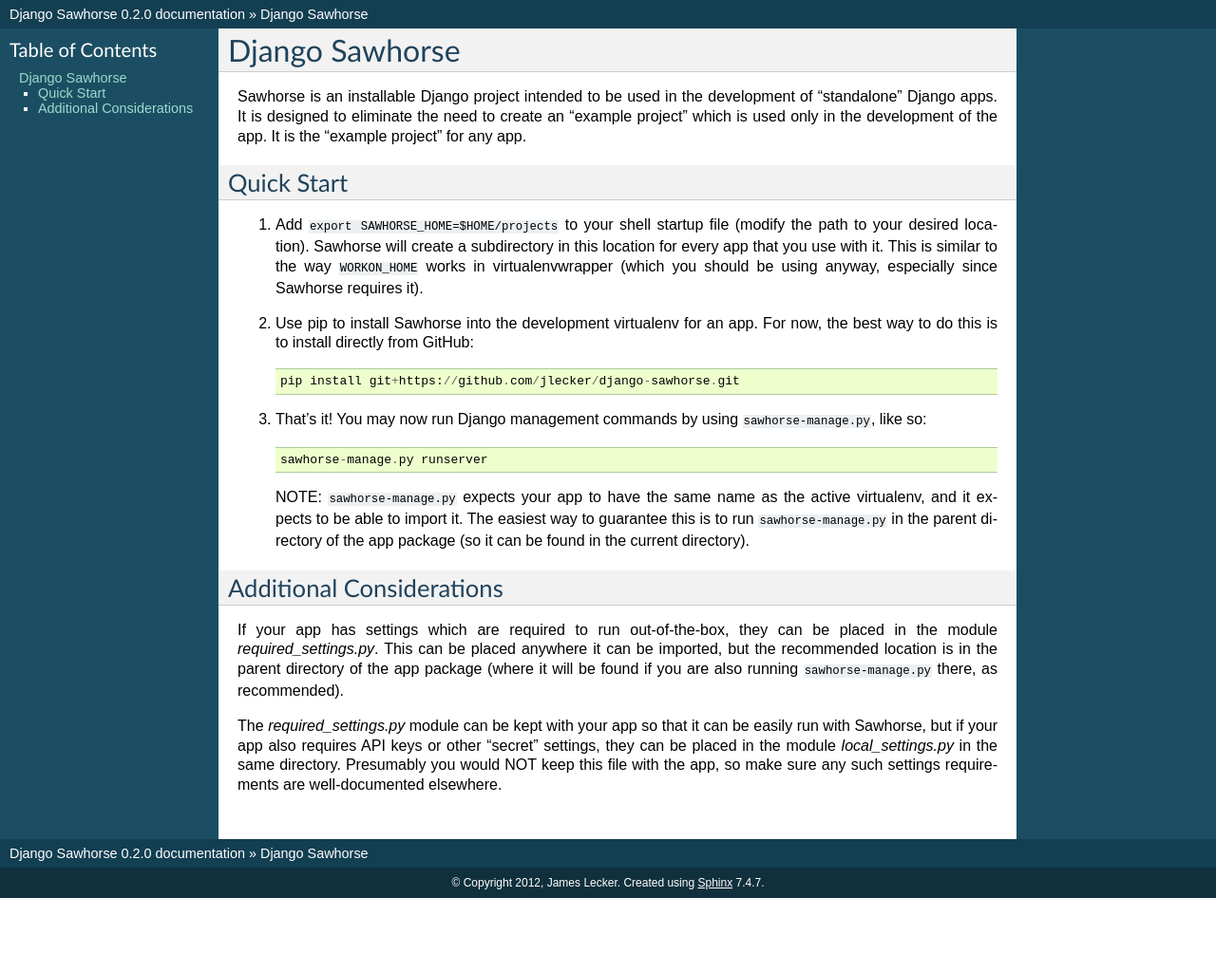
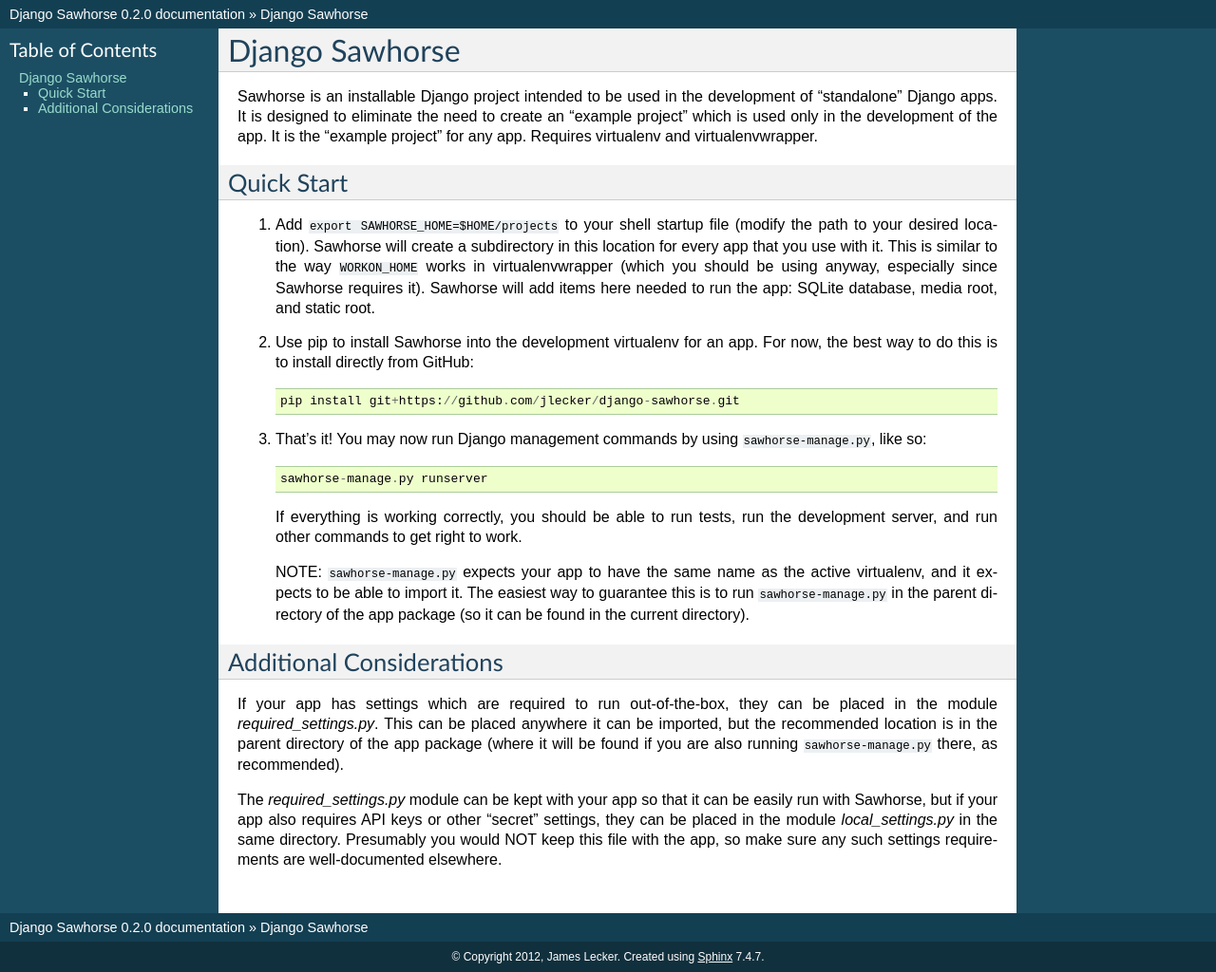
Before and after one commit to jlecker/django-sawhorse, a Sphinx documentation site: the page built from docs/index.rst, in a window 1280 px wide. Shown: the whole page at 95% size. Built offline with Sphinx 7.4.7, drawn with Linux system fonts in a browser that asks for light colours; before the commit the page ends 946 px from its top, so only the background shows below that.

Commit message:
update docs index and README

```diff
--- a/docs/index.rst
+++ b/docs/index.rst
@@ -4,7 +4,8 @@
 Sawhorse is an installable Django project intended to be used in the
 development of "standalone" Django apps. It is designed to eliminate the need
 to create an "example project" which is used only in the development of the
-app. It is the "example project" for any app.
+app. It is the "example project" for any app. Requires virtualenv and
+virtualenvwrapper.
 
 
 Quick Start
@@ -14,7 +15,9 @@
    (modify the path to your desired location). Sawhorse will create a
    subdirectory in this location for every app that you use with it. This is
    similar to the way ``WORKON_HOME`` works in virtualenvwrapper (which you
-   should be using anyway, especially since Sawhorse requires it).
+   should be using anyway, especially since Sawhorse requires it). Sawhorse
+   will add items here needed to run the app: SQLite database, media root, and
+   static root.
 
 2. Use pip to install Sawhorse into the development virtualenv for an app. For
    now, the best way to do this is to install directly from GitHub::
@@ -25,6 +28,9 @@
    ``sawhorse-manage.py``, like so::
 
      sawhorse-manage.py runserver
+
+   If everything is working correctly, you should be able to run tests, run the
+   development server, and run other commands to get right to work.
 
    NOTE: ``sawhorse-manage.py`` expects your app to have the same name as the
    active virtualenv, and it expects to be able to import it. The easiest way
```
Also changed, not shown: 1 other file.
